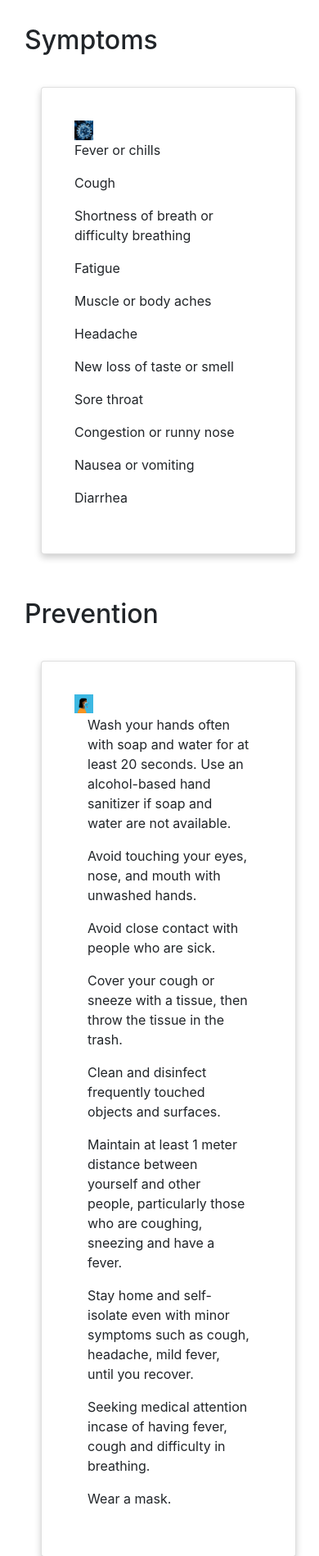
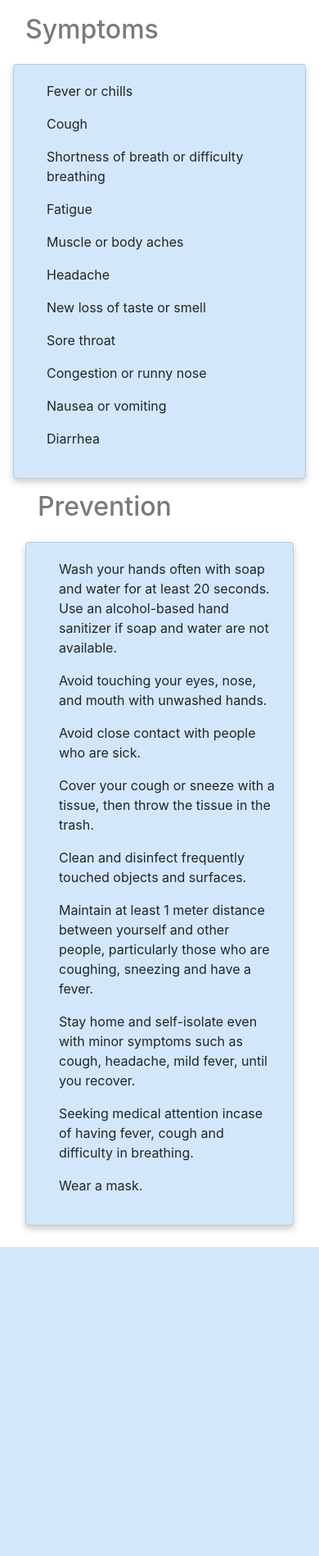
Before and after one commit to sreegeethi/CO_BEAT, a Django app: page /aboutcovid/ in a window 390 px wide. Shown: the part 60-1958 px from the top of the page at 82% size. After the commit the page ends 1581 px from the top, so only its background shows below. Run offline with Django 3.2, Linux system fonts and the light colour scheme; some libraries are stand-ins or nearby versions.

Commit message:
Added some styling

```diff
--- a/CO_BEAT_Webapp/CO_BEAT_Webapp/templates/aboutcovid.html
+++ b/CO_BEAT_Webapp/CO_BEAT_Webapp/templates/aboutcovid.html
@@ -11,19 +11,18 @@
     crossorigin="anonymous"></script>
   <style>
     h2 {
-      padding: 30px;
+      padding: 15px;
     }
 
-    .img {
-      padding: 10px;
-    }
+
 
     .card {
       box-shadow: 0 4px 8px 0 rgba(0, 0, 0, 0.2);
       transition: 0.3s;
-      width: 80%;
-      padding: 40px;
-      margin-left: 50px;
+      margin: auto;
+      padding: 20px;
+      padding-left: 40px;
+      background-color: rgb(211, 231, 250);
     }
 
     .card:hover {
@@ -32,11 +31,6 @@
 
     .container {
       padding: 2px 16px;
-    }
-
-    .column {
-      float: left;
-      width: 50%;
     }
 
     .row:after {
@@ -48,17 +42,20 @@
     .p {
       padding: 10px;
     }
+
+    .page-title {
+      color: #7a7a7a;
+    }
   </style>
 </head>
 
 <body>
   {% include 'navbar.html' %}
-  <div claass="container">
+  <div class="container">
     <div class="row">
-    <div class="col-md-6">
-      <h2>Symptoms</h2>
+      <div class="col-md-12">
+        <h2 class="page-title">Symptoms</h2>
         <div class="card">
-        <img src="{% static 'assets/covid19.jpg' %}" alt="Covid" style="width:10%;  height: 10%;">
           <p>Fever or chills</p>
           <p>Cough</p>
           <p>Shortness of breath or difficulty breathing</p>
@@ -71,27 +68,29 @@
           <p>Nausea or vomiting</p>
           <p>Diarrhea</p>
         </div>
+      </div>
+
+
       </br>
     </div>
 
-    <div class="col-md-6">
-      <h2>Prevention</h2>
+    <div class="col-md-12">
+      <h2 class="page-title">Prevention</h2>
       <div class="card">
-        <img src="{% static 'assets/mask.png' %}" alt="Mask" style="width:10%; height: 10%;">
-        <div class="container">
         <p>Wash your hands often with soap and water for at least 20 seconds. Use an alcohol-based hand sanitizer if
           soap and water are not available.</p>
         <p>Avoid touching your eyes, nose, and mouth with unwashed hands.</p>
         <p>Avoid close contact with people who are sick.</p>
         <p>Cover your cough or sneeze with a tissue, then throw the tissue in the trash.</p>
         <p>Clean and disinfect frequently touched objects and surfaces.</p>
-          <p>Maintain at least 1 meter distance between yourself and other people, particularly those who are coughing,
+        <p>Maintain at least 1 meter distance between yourself and other people, particularly those who are
+          coughing,
           sneezing and have a fever.</p>
-          <p>Stay home and self-isolate even with minor symptoms such as cough, headache, mild fever, until you recover.
+        <p>Stay home and self-isolate even with minor symptoms such as cough, headache, mild fever, until you
+          recover.
         </p>
         <p>Seeking medical attention incase of having fever, cough and difficulty in breathing.</p>
         <p>Wear a mask.</p>
-        </div>
       </div>
       </br>
     </div>
--- a/CO_BEAT_Webapp/CO_BEAT_Webapp/templates/covid_dashboard.html
+++ b/CO_BEAT_Webapp/CO_BEAT_Webapp/templates/covid_dashboard.html
@@ -38,13 +38,17 @@
             width: 100% !important;
             position: relative !important;
         }
+
+        #page-title {
+            color: #888787;
+        }
     </style>
 </head>
 
 <body>
     {% include 'navbar.html' %}
     <div class="container">
-        <h1 class="mt-4" style="color:rgb(136, 135, 135)">Dashboard</h1>
+        <h2 id="page-title" class="mt-4">Dashboard</h2>
         <p style="text-align: right; font-size: small;">Last-updated-time: <b>{{time}} </b></p>
         <div class="row box">
             <div class="col-xl-3 col-md-6">
--- a/CO_BEAT_Webapp/CO_BEAT_Webapp/templates/detection.html
+++ b/CO_BEAT_Webapp/CO_BEAT_Webapp/templates/detection.html
@@ -1,4 +1,3 @@
-{% load static %}
 <!DOCTYPE html>
 <html lang="en">
 
@@ -11,7 +10,6 @@
     <script src="https://maxcdn.bootstrapcdn.com/bootstrap/4.0.0/js/bootstrap.min.js"
         integrity="sha384-JZR6Spejh4U02d8jOt6vLEHfe/JQGiRRSQQxSfFWpi1MquVdAyjUar5+76PVCmYl"
         crossorigin="anonymous"></script>
-    <link rel="stylesheet" href="{% static 'css/style.css' %}" />
     <title>Covid Detection</title>
     <style>
         #box-cont {
```
Also changed, not shown: CO_BEAT_Webapp/CO_BEAT_Webapp/templates/contact_tracing_alerts.html (+14 -9 lines), CO_BEAT_Webapp/CO_BEAT_Webapp/templates/index.html (+12 -10 lines), CO_BEAT_Webapp/CO_BEAT_Webapp/static/assets/covid19.jpg (deleted), CO_BEAT_Webapp/CO_BEAT_Webapp/static/assets/img_co_1.png (deleted), CO_BEAT_Webapp/CO_BEAT_Webapp/static/assets/img_co_2.png (deleted), CO_BEAT_Webapp/CO_BEAT_Webapp/static/assets/mask.png (deleted), CO_BEAT_Webapp/CO_BEAT_Webapp/static/js/scripts.js (deleted). Lines whose indentation alone changed are shown as unchanged.
